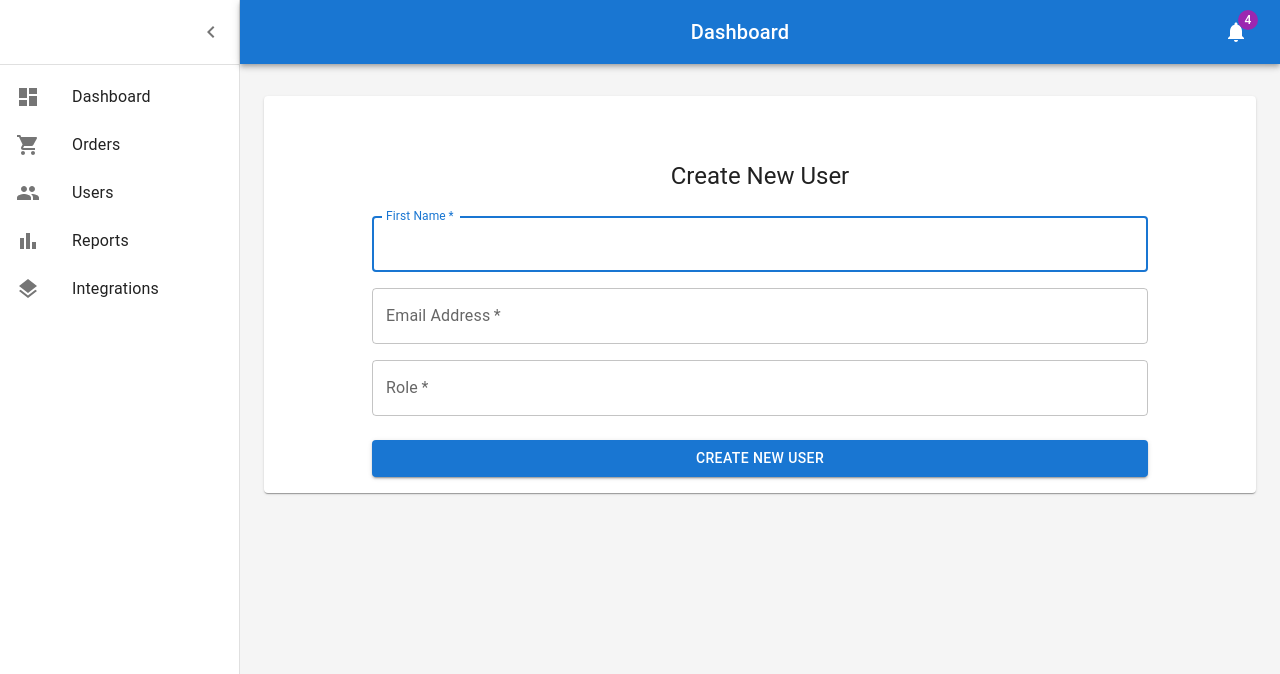
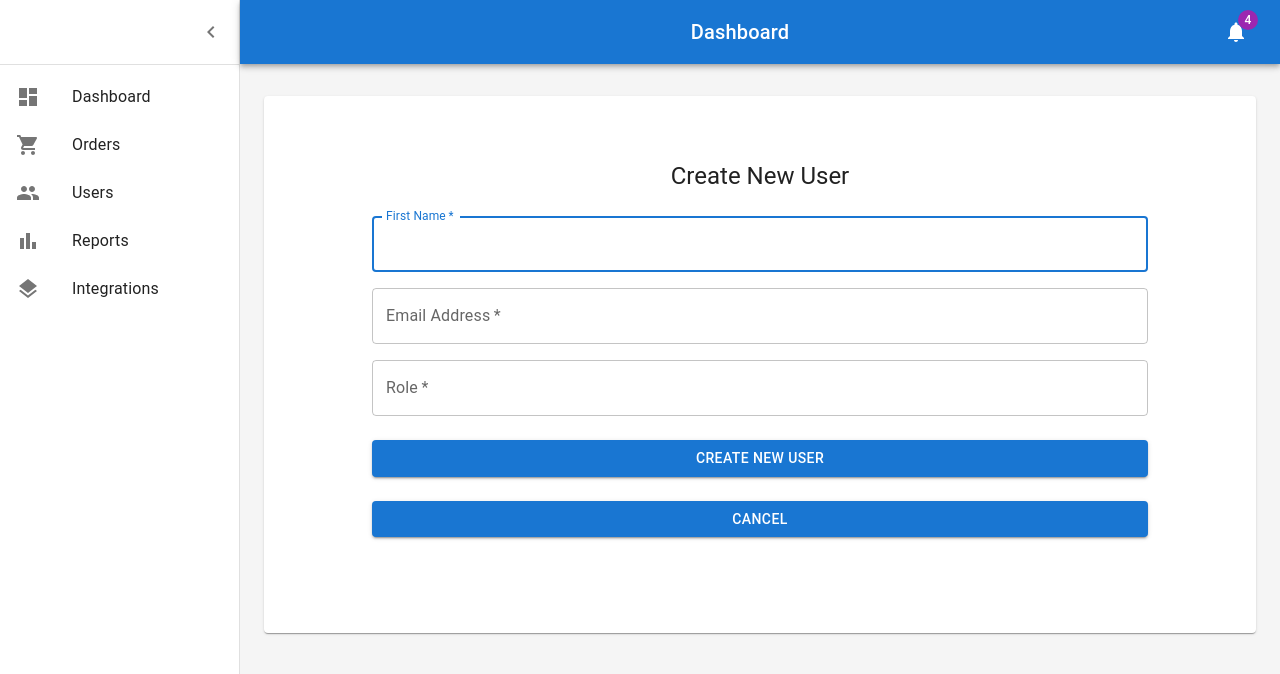
Before and after one commit to Wulingoh/react-crud-moore-plants, a React (Create React App) app: page /admin/users/create in a window 1280 px wide. Shown: the top 674 px of the page. Built offline with nearby package versions, Linux system fonts and the light colour scheme.

Commit message:
Added cancel button on create user page

```diff
--- a/src/components/admin/CreateUser.js
+++ b/src/components/admin/CreateUser.js
@@ -1,6 +1,6 @@
 import { useState } from "react";
 import axios from "axios";
-import { useNavigate } from "react-router-dom";
+import { useNavigate, Link } from "react-router-dom";
 import { API_HOST } from "../../config";
 import TextField from "@mui/material/TextField";
 import Grid from "@mui/material/Grid";
@@ -45,7 +45,9 @@ export default function ListUser() {
           display: "flex",
           flexDirection: "column",
           alignItems: "center",
+          marginBottom: 10
         }}
+
       >
         <Typography component="h1" variant="h5">
           Create New User
@@ -96,6 +98,15 @@ export default function ListUser() {
           >
             Create New User
           </Button>
+          <Button
+            type="submit"
+            fullWidth
+            variant="contained"
+            component={Link } to={`/admin/users`}
+            sx={{ mt: 1, mb: 2 }}
+          >
+            Cancel
+          </Button>
         </Box>
       </Box>
     </Paper>
```
